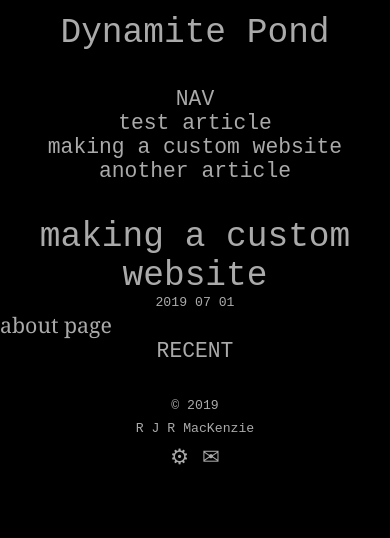
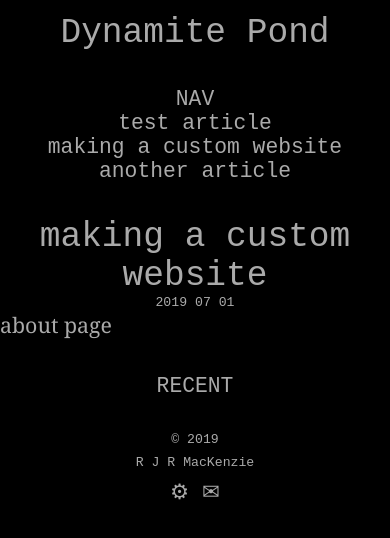
Before and after one commit to dynamitepond/dynamitepond.github.io, a plain HTML site: page index.html in a window 390 px wide. Drawn offline with Linux system fonts and the light colour scheme.

Commit message:
added padding for narrow devices

```diff
--- a/css/site.css
+++ b/css/site.css
@@ -118,4 +118,8 @@ a {
         text-align: center;
         margin: 0 0 1.618em 0;
     }
+
+    #recent {
+        margin-top: 1.618em;
+    }
 }
--- a/js/site.js
+++ b/js/site.js
@@ -54,7 +54,6 @@ var dynamitepond = {};
             var toggles = document.getElementsByClassName("toggle");
             for (var i = 0; i < toggles.length; i++) {
                 toggles[i].onclick = function() {
-                    // TODO: hide other toggles in the group??
                     var target = document.getElementById(this.dataset.target);
                     var turnOn = this.dataset.toggle !== "on";
                     if (turnOn) {
```
